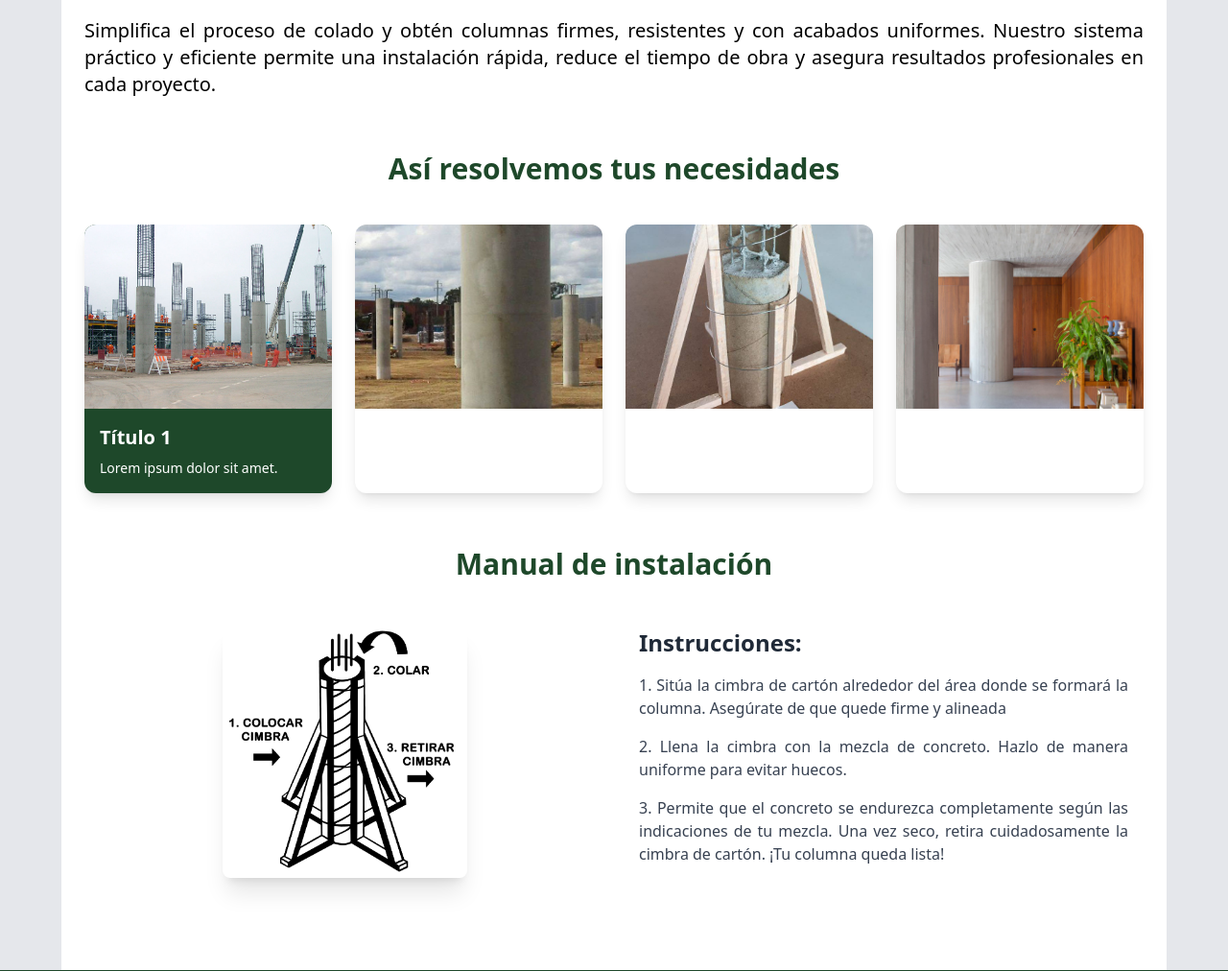
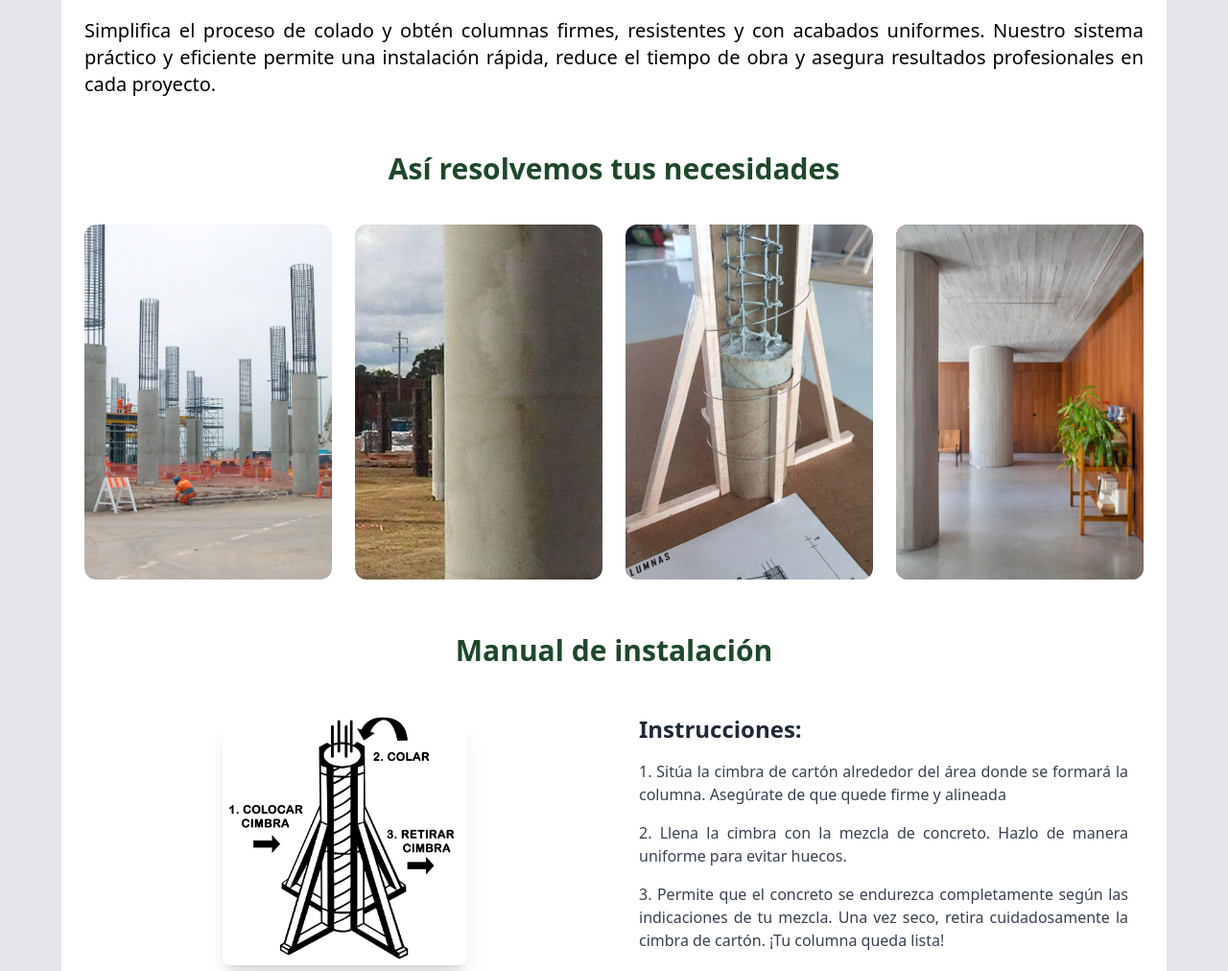
Before and after one commit to JairAguilar04/zimbra, a PHP site: page /asFunction.php in a window 1280 px wide. Shown: the part 493-1505 px from the top of the page at 96% size. Run offline with PHP 8.4, Linux system fonts and the light colour scheme; some libraries are stand-ins or nearby versions.

Commit message:
views paginas terminadas

```diff
--- a/about.php
+++ b/about.php
@@ -15,7 +15,7 @@ $pageTitle = "Nosotros";
                 </p>
             </div>
             <div>
-                <img src="./assets/img/tienda.png" alt="Tienda" class="rounded-md shadow-md shadow-gray-600 transform duration-300 hover:-translate-y-1">
+                <img src="./assets/img/tienda.png" alt="Tienda" class="rounded-md shadow-md shadow-gray-600 transform duration-300 hover:-translate-y-1 hover:shadow-2xl hover:shadow-gray-400">
             </div>
         </div>
     </section>
--- a/asFunction.php
+++ b/asFunction.php
@@ -25,39 +25,23 @@
         <h2 class="text-center text-3xl text-[#1e482a] font-bold mt-14">Así resolvemos tus necesidades</h2>
         <div class="grid grid-cols-1 sm:grid-cols-2 lg:grid-cols-4 gap-6 my-10">
             <!-- Card 1 -->
-            <div class="bg-[#1e482a] text-white rounded-xl shadow-lg overflow-hidden hover:shadow-2xl transition-shadow duration-300">
-                <img class="w-full h-48 object-cover" src="./assets/img/columnas/card_uno.jpg" alt="Card 1">
-                <div class="p-4">
-                <h2 class="text-xl font-bold mb-2">Título 1</h2>
-                <p class="text-sm">Lorem ipsum dolor sit amet.</p>
-                </div>
+            <div class="bg-white rounded-xl overflow-hidden hover:shadow-2xl hover:shadow-gray-400 duration-300">
+                <img class="w-full h-full object-cover" src="./assets/img/columnas/card_uno.jpg" alt="Card 1">
             </div>
 
             <!-- Card 2 -->
-            <div class="bg-white rounded-xl shadow-lg overflow-hidden hover:shadow-2xl transition-shadow duration-300">
-                <img class="w-full h-48 object-cover" src="./assets/img/columnas/card_dos.jpg" alt="Card 2">
-                <div class="p-4">
-                <h2 class="text-xl font-semibold text-gray-800 mb-2"></h2>
-                <p class="text-gray-600 text-sm"></p>
-                </div>
+            <div class="bg-white rounded-xl overflow-hidden hover:shadow-2xl hover:shadow-gray-400 transition-shadow duration-300">
+                <img class="w-full h-full object-cover" src="./assets/img/columnas/card_dos.jpg" alt="Card 2">
             </div>
 
             <!-- Card 3 -->
-            <div class="bg-white rounded-xl shadow-lg overflow-hidden hover:shadow-2xl transition-shadow duration-300">
-                <img class="w-full h-48 object-cover" src="./assets/img/columnas/card_tres.jpg" alt="Card 3">
-                <div class="p-4">
-                <h2 class="text-xl font-semibold text-gray-800 mb-2"></h2>
-                <p class="text-gray-600 text-sm"></p>
-                </div>
+            <div class="bg-white rounded-xl overflow-hidden hover:shadow-2xl hover:shadow-gray-400 transition-shadow duration-300">
+                <img class="w-full h-full object-cover" src="./assets/img/columnas/card_tres.jpg" alt="Card 3">
             </div>
 
             <!-- Card 4 -->
-            <div class="bg-white rounded-xl shadow-lg overflow-hidden hover:shadow-2xl transition-shadow duration-300">
-                <img class="w-full h-48 object-cover" src="./assets/img/columnas/card_cuatro.jpg" alt="Card 4">
-                <div class="p-4">
-                <h2 class="text-xl font-semibold text-gray-800 mb-2"></h2>
-                <p class="text-gray-600 text-sm"></p>
-                </div>
+            <div class="bg-red-500 rounded-xl overflow-hidden hover:shadow-2xl hover:shadow-gray-400 transition-shadow duration-300">
+                <img class="w-full h-full " src="./assets/img/columnas/card_cuatro.jpg" alt="Card 4">
             </div>
         </div>
     </div>
@@ -68,7 +52,7 @@
         <div class="flex gap-x-5 mt-8">
             <!-- imagen -->
             <div class="flex-1 p-4">
-                <img src="./assets/img/instructivo.png" alt="Instructivo" class="w-1/2 mx-auto object-cover rounded-lg shadow-xl">
+                <img src="./assets/img/instructivo.png" alt="Instructivo" class="w-1/2 mx-auto object-cover rounded-lg shadow-xl hover:shadow-2xl hover:shadow-gray-400">
             </div>
 
             <!-- instrucciones -->
--- a/includes/header.php
+++ b/includes/header.php
@@ -15,6 +15,22 @@
     <link rel="stylesheet" href="./assets/css/style.css">
     <script src="https://cdn.tailwindcss.com"></script>
 
+    <style>
+        @keyframes breath {
+        0%, 100% {
+            transform: scale(1.2);
+            opacity: 1;
+        }
+        50% {
+            transform: scale(1.02);
+            opacity: 0.9;
+        }
+        }
+        .breath {
+            animation: breath 2.4s ease-in-out infinite;
+        }
+    </style>
+
 </head>
 
 <body class="min-h-screen flex flex-col bg-gray-200">
@@ -30,22 +46,22 @@
             <div class="w-3/4">
                 <ul class="flex justify-end gap-x-8 text-white font-bold text-xl">
                     <li
-                        class="w-auto h-8 px-2 text-center bg-transparent hover:rounded-md hover:bg-[#1e482a] hover:text-white transform duration-300 hover:-translate-y-1
+                        class="w-auto h-8 px-2 text-center bg-transparent hover:bg-[#1e482a] hover:text-white transform duration-300 hover:-translate-y-1
                         <?php echo $currentPage === 'index.php' ? 'border-b-4 border-white pb-8' : ''; ?>">
                         <a href="./">Inicio</a>
                     </li>
                     <li
-                        class="w-auto h-8 px-2 text-center bg-transparent hover:rounded-md hover:bg-[#1e482a] hover:text-white transform duration-300 hover:-translate-y-1
+                        class="w-auto h-8 px-2 text-center bg-transparent hover:bg-[#1e482a] hover:text-white transform duration-300 hover:-translate-y-1
                         <?php echo $currentPage === 'contact.php' ? 'border-b-4 border-white pb-8' : ''; ?>">
                         <a href="./contact.php">Contacto</a>
                     </li>
                     <li
-                        class="w-auto h-8 px-2 text-center bg-transparent hover:rounded-md hover:bg-[#1e482a] hover:text-white transform duration-300 hover:-translate-y-1
+                        class="w-auto h-8 px-2 text-center bg-transparent hover:bg-[#1e482a] hover:text-white transform duration-300 hover:-translate-y-1
                         <?php echo $currentPage === 'about.php' ? 'border-b-4 border-white pb-8' : ''; ?>">
                         <a href="./about.php">Nosotros</a>
                     </li>
                     <li
-                        class="w-auto h-8 px-2 text-center bg-transparent hover:rounded-md hover:bg-[#1e482a] hover:text-white transform duration-300 hover:-translate-y-1
+                        class="w-auto h-8 px-2 text-center bg-transparent hover:bg-[#1e482a] hover:text-white transform duration-300 hover:-translate-y-1
                         <?php echo $currentPage === 'asFunction.php' ? 'border-b-4 border-white pb-8' : ''; ?>">
                         <a href="./asFunction.php">Cómo funciona</a>
                     </li>
```
Also changed, not shown: contact.php (+39 -6 lines), index.php (+5 -6 lines), assets/img/banners/banner_dos.png (added), assets/img/banners/banner_uno.png (added), assets/img/iconos/whatsapp.png (added).
